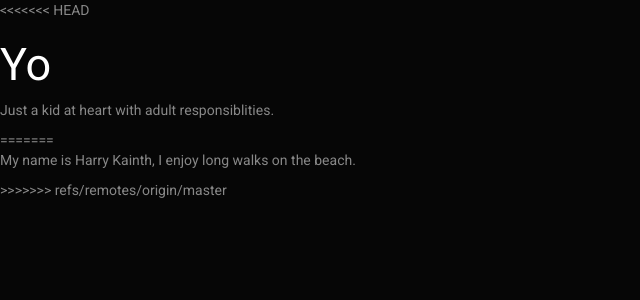
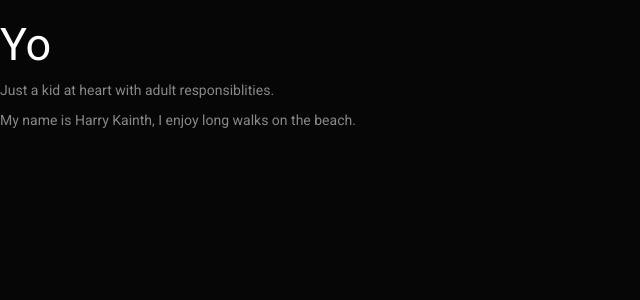
Before and after one commit to denisnishida/BITCrowd, a PHP site: page / in a window 1280 px wide. Shown: the top 300 px of the page, without its empty margins (0-640 px from the left). Run offline with PHP 8.4, Linux system fonts and the light colour scheme.

Commit message:
Code cleanup
Cleaned up the merge

```diff
--- a/index.php
+++ b/index.php
@@ -8,16 +8,14 @@
         <link rel="stylesheet" type="text/css" href="style.css" />
     </head>
     <body>
-<<<<<<< HEAD
-        <div class='rj'>
+        <div id='rj'>
           <h2>Yo</h2>
           <p>Just a kid at heart with adult responsiblities.</p>
-=======
+        </div>
         <div id="harryKainth">
             <p>
                 My name is Harry Kainth, I enjoy long walks on the beach.
             </p>
->>>>>>> refs/remotes/origin/master
         </div>
     </body>
  </html>
```
